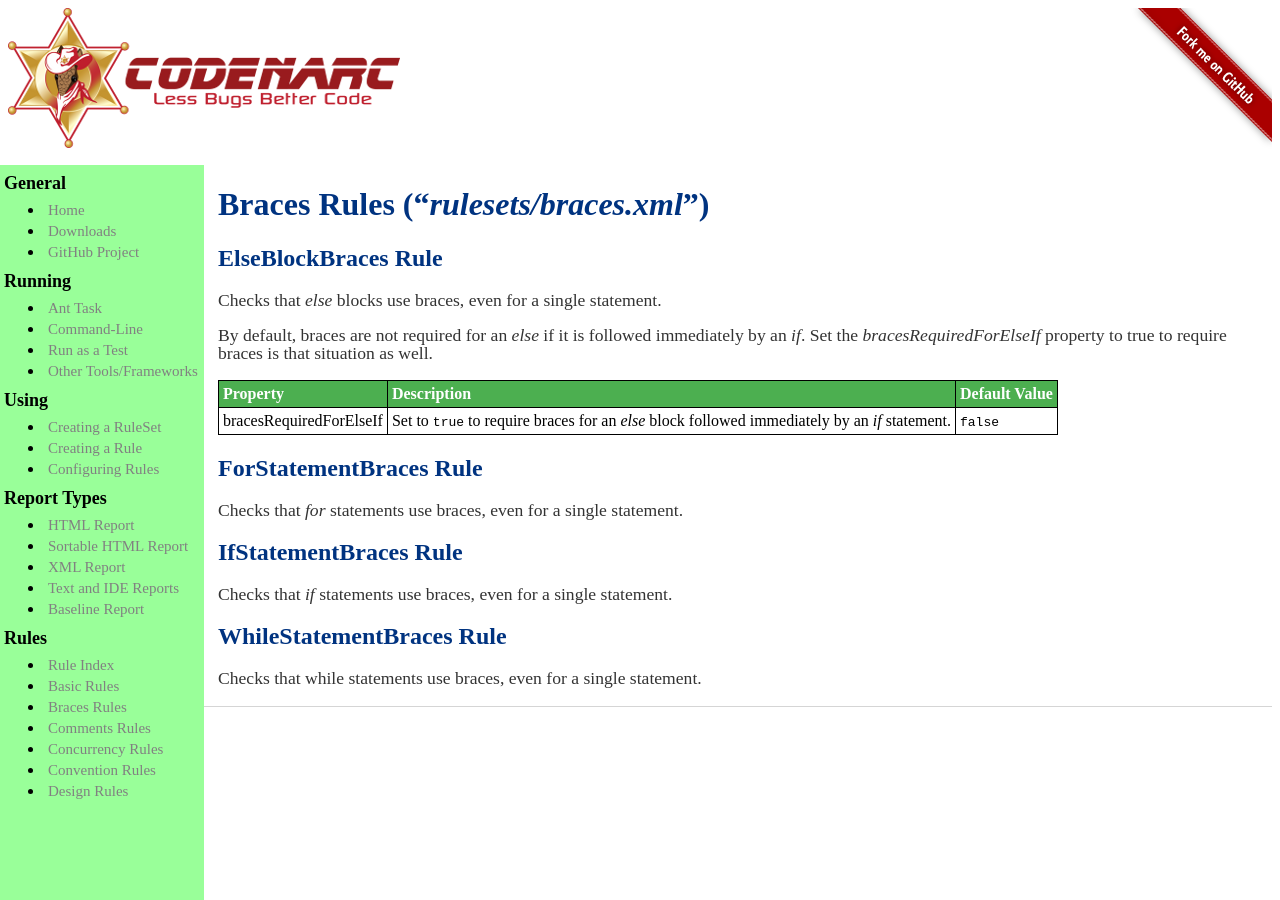
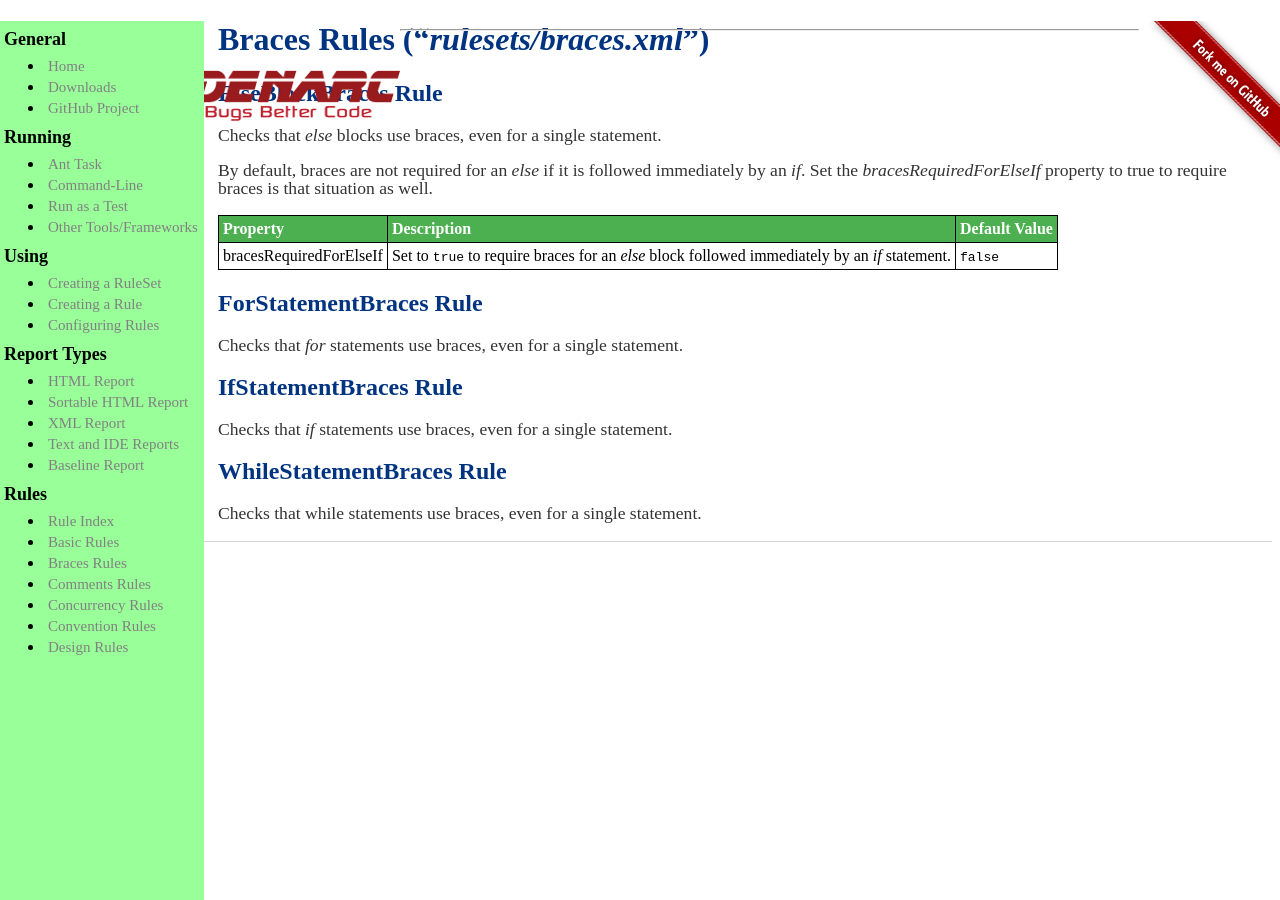
Before and after one commit to CodeNarc/CodeNarc, a Jekyll site: the page built from codenarc-rules-braces.md, in a window 1280 px wide. Built offline with Jekyll 4.4.1, drawn with Linux system fonts in a browser that asks for light colours.

```diff
--- a/_layouts/default.html
+++ b/_layouts/default.html
@@ -13,9 +13,12 @@
     <a href="http://github.com/CodeNarc" id="bannerRight">
         <img src="images/forkme_right_red_aa0000.png" alt="Fork me on GitHub" />
     </a>
+    <hr/>
+<!--
     <div class="clear">
         <hr/>
     </div>
+-->
 </div>
 
 
--- a/css/main.css
+++ b/css/main.css
@@ -129,8 +129,10 @@ div.clear hr{
     /* margin-left: 200px; Same as the width of the sidebar */
     margin-left: 0; /* Same as the width of the sidebar */
     width: 100%;
+    height: 150px;
+    position: fixed; /* Fixed (stay in place on scroll) */
+}
 
-}
 #banner img {
     border: none;
 }
```
